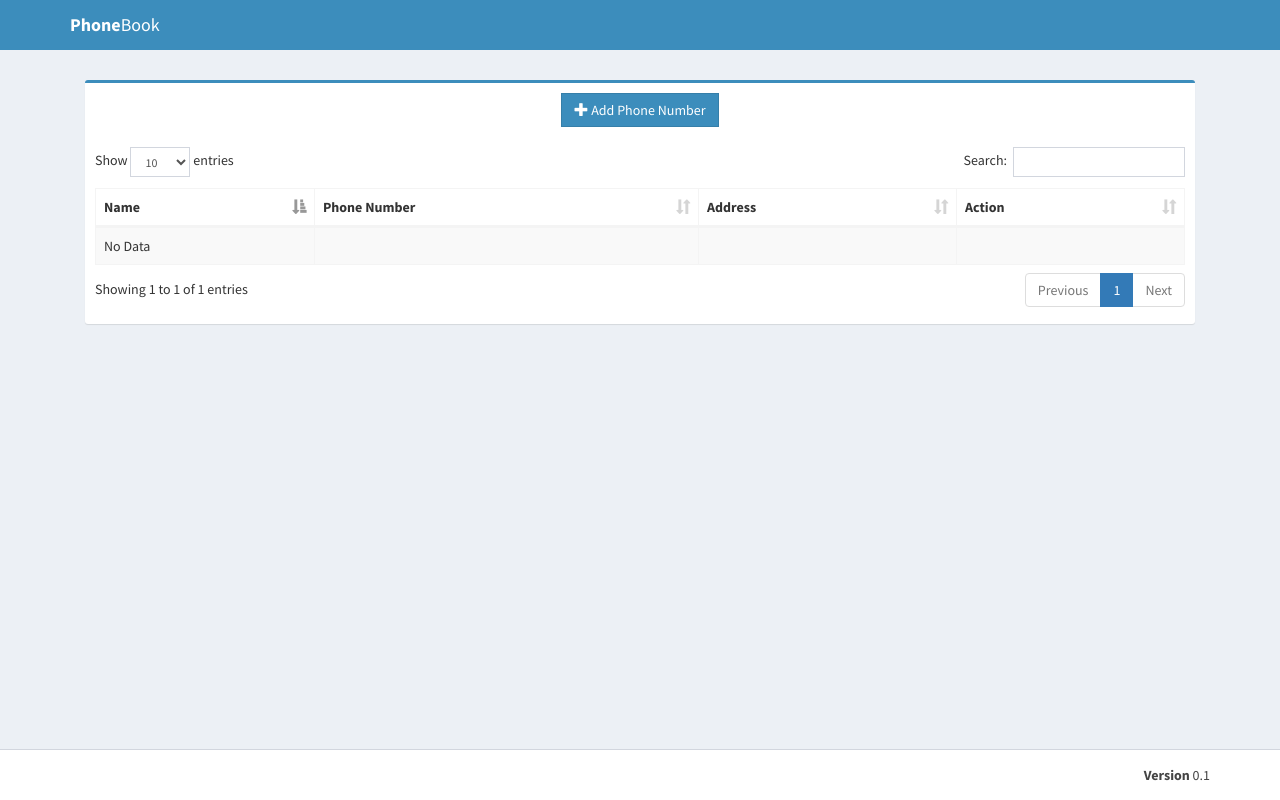
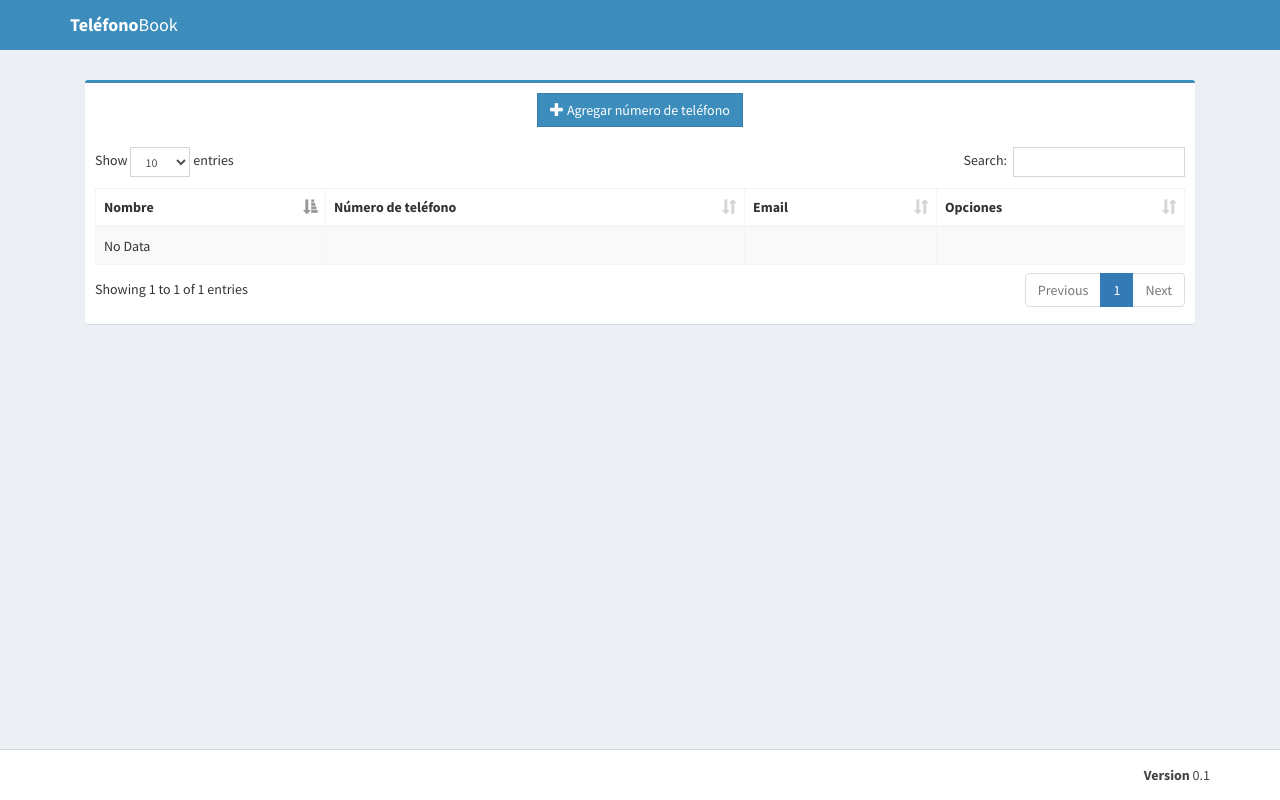
Before and after one commit to jmlcas/crud-agenda, a Flask app: page / in a window 1280 px wide. Run offline with Flask 2, Linux system fonts and the light colour scheme; data that the repository does not hold is empty; some libraries are stand-ins or nearby versions.

Commit message:
Update index.html

```diff
--- a/source_code/templates/index.html
+++ b/source_code/templates/index.html
@@ -21,7 +21,7 @@
       <nav class="navbar navbar-static-top">
         <div class="container">
           <div class="navbar-header">
-            <a href="/" class="navbar-brand"><b>Phone</b>Book</a>
+            <a href="/" class="navbar-brand"><b>Teléfono</b>Book</a>
           </div>
         </div>
       </nav>
@@ -44,7 +44,7 @@
               <a href="/add">
               	<center>
               		<button type="button" class="btn btn-primary btn-flat">
-              			<span class="glyphicon glyphicon-plus"></span> Add Phone Number
+              			<span class="glyphicon glyphicon-plus"></span> Agregar número de teléfono
               		</button>
               	</center>
               </a>
@@ -54,10 +54,10 @@
               <table id="dataphone" class="table table-bordered table-striped">
                 <thead align="center">
                   <tr>
-                    <th >Name</th>
-                    <th>Phone Number</th>
-                    <th>Address</th>
-                    <th>Action</th>
+                    <th >Nombre</th>
+                    <th>Número de teléfono</th>
+                    <th>Email</th>
+                    <th>Opciones</th>
                   </tr>
                 </thead>
 
@@ -77,10 +77,10 @@
                     <td>{{ row[3] }}</td>
                     <td align="center">
                       <a href="/update/{{ row[0]}}">
-                        <button type="button" class="btn btn-sm btn-warning btn-flat" title="Update"><span class="glyphicon glyphicon-pencil"></span></button>
+                        <button type="button" class="btn btn-sm btn-warning btn-flat" title="Actualizar"><span class="glyphicon glyphicon-pencil"></span></button>
                       </a>
                       <a href="/delete/{{ row[0]}}">
-                        <button type="button" class="btn btn-sm btn-danger btn-flat" title="Delete"><span class="glyphicon glyphicon-remove"></span></button>
+                        <button type="button" class="btn btn-sm btn-danger btn-flat" title="Eliminar"><span class="glyphicon glyphicon-remove"></span></button>
                       </a>
                     </td>
                   </tr>
```
